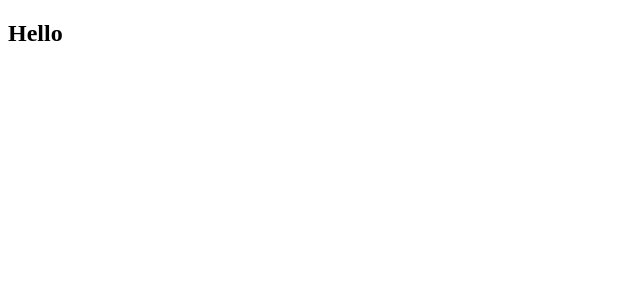
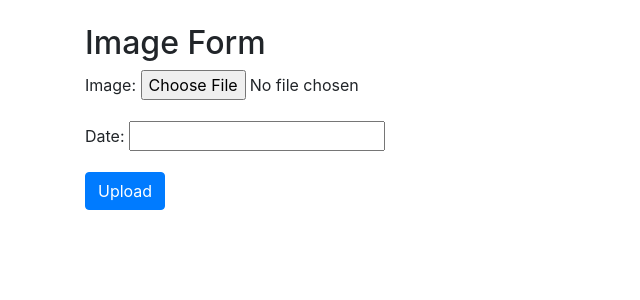
Before and after one commit to Sachit56/image-collage, a Django app: page / in a window 1280 px wide. Before the commit the part shown is almost empty. Shown: the top 300 px of the page, without its empty margins (0-640 px from the left). Run offline with Django 5.2, Linux system fonts and the light colour scheme; some libraries are stand-ins or nearby versions.

Commit message:
upload images

```diff
--- /dev/null
+++ b/table/forms.py
@@ -0,0 +1,7 @@
+from django import forms
+from .models import ImageModel
+
+class ImageForm(forms.ModelForm):
+    class Meta:
+        model=ImageModel
+        fields="__all__"
--- a/table/templates/table/home.html
+++ b/table/templates/table/home.html
@@ -3,9 +3,37 @@
 <head>
     <meta charset="UTF-8">
     <meta name="viewport" content="width=device-width, initial-scale=1.0">
-    <title>Document</title>
+    <title>Form</title>
+
+    <!-- Add Bootstrap CSS -->
+    <link href="https://stackpath.bootstrapcdn.com/bootstrap/4.5.2/css/bootstrap.min.css" rel="stylesheet">
 </head>
 <body>
-    <h2>Hello</h2>
+    <div class="container mt-4">
+        <h2>Image Form</h2>
+
+        <form action="" method="post" enctype="multipart/form-data">
+            {% csrf_token %}
+
+            <!-- Bootstrap form-group class for better styling -->
+            <div class="form-group">
+                <label for="{{ form.image.id_for_label }}">Image:</label>
+                {{ form.image }}
+            </div>
+
+            <div class="form-group">
+                <label for="{{ form.date.id_for_label }}">Date:</label>
+                {{ form.date }}
+            </div>
+
+            <!-- Bootstrap button class for styling -->
+            <button type="submit" class="btn btn-primary">Upload</button>
+        </form>
+    </div>
+
+    <!-- Add Bootstrap JS and Popper.js -->
+    <script src="https://code.jquery.com/jquery-3.5.1.slim.min.js"></script>
+    <script src="https://cdn.jsdelivr.net/npm/@popperjs/core@2.9.2/dist/umd/popper.min.js"></script>
+    <script src="https://stackpath.bootstrapcdn.com/bootstrap/4.5.2/js/bootstrap.min.js"></script>
 </body>
 </html>
--- a/table/views.py
+++ b/table/views.py
@@ -1,5 +1,19 @@
 from django.shortcuts import render
+from .forms import ImageForm
 
 # Create your views here.
 def HomeView(request):
-    return render(request,'table/home.html')
+    if request.POST:
+     form=ImageForm(request.POST,request.FILES)
+
+     if form.is_valid():
+        form.save()
+    #  else:
+    #     print(form.errors)
+    # else:
+    #    form=ImageForm()
+    form=ImageForm()
+
+    return render(request,'table/home.html',{
+        'form':form
+    })
```
Also changed, not shown: db.sqlite3, media/images/_.jpeg (added).
